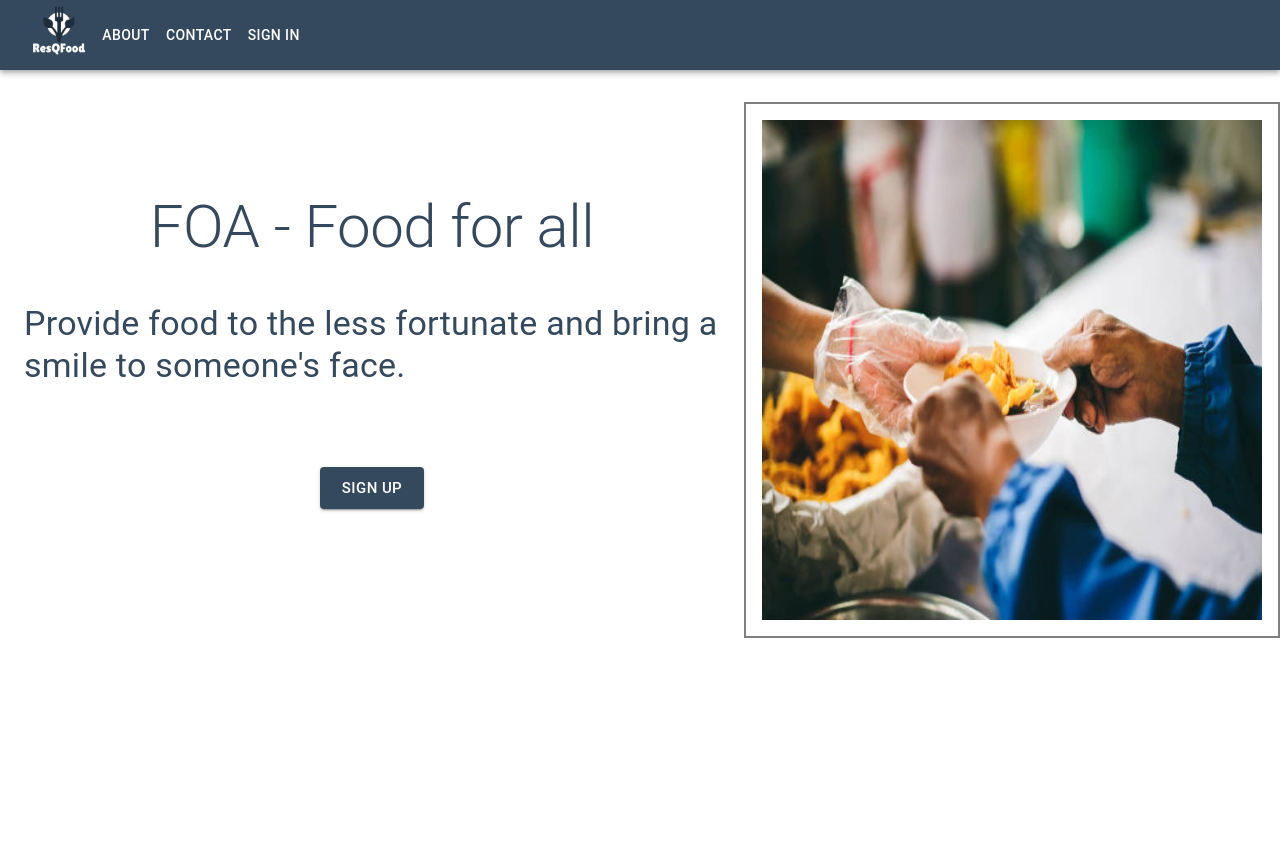
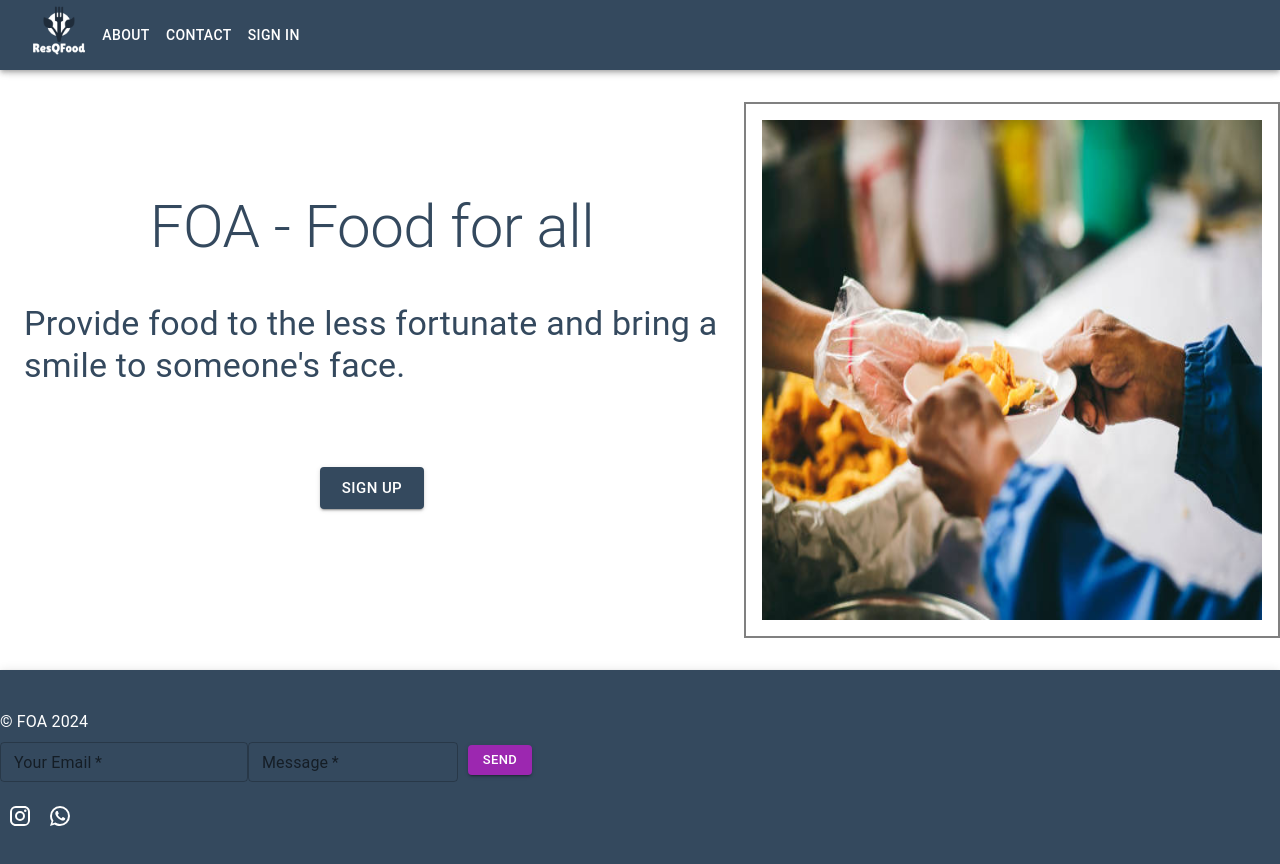
Before and after one commit to Njambi-M/FoA, a React (Create React App) app: page / in a window 1280 px wide. Shown: the top 864 px of the page. Before the commit the page ends 800 px from the top, so only its background shows below. Built offline with nearby package versions, Linux system fonts and the light colour scheme.

Commit message:
feat: add footer to home page

```diff
--- /dev/null
+++ b/src/components/Footer.tsx
@@ -0,0 +1,63 @@
+import * as React from 'react';
+import AppBar from '@mui/material/AppBar';
+import Toolbar from '@mui/material/Toolbar';
+import Container from '@mui/material/Container';
+import Button from '@mui/material/Button';
+import Box from '@mui/material/Box';
+import { IconButton, TextField, Typography} from '@mui/material';
+import InstagramIcon from '@mui/icons-material/Instagram';
+import WhatsAppIcon from '@mui/icons-material/WhatsApp';
+function Footer() {
+    const handleSubmit = (event: { preventDefault: () => void; }) => {
+        event.preventDefault();
+    };
+  return (
+    <AppBar position="static" color="primary">
+            <Box display="flex" alignItems="centre" flexDirection={'column'}>
+                <Box marginBottom={5} marginTop={5} alignItems="center">
+                    <Typography variant="body1" color="inherit">
+                        © FOA 2024
+                    </Typography>
+                <Box display="flex">
+                <form onSubmit={handleSubmit} style={{ display: 'flex', alignItems: 'center', marginBottom: '10px' }}>
+                    <TextField
+                        type="email"
+                        label="Your Email"
+                        id ="outlined-basic"
+                        variant="outlined"
+                        size="small"
+                        margin="dense"
+                        required
+                    />
+                    <TextField
+                        label="Message"
+                        id ="outlined-basic"
+                        multiline
+                        rows={1}
+                        variant="outlined"
+                        size="small"
+                        margin="dense"
+                        required
+                    />
+                    <Button type="submit" variant="contained" color="secondary" size="small" style={{ marginLeft: '10px' }}>
+                        Send
+                    </Button>
+                </form>
+
+                </Box>
+
+                <Box>
+                    <IconButton color="inherit" href="#">
+                        <InstagramIcon />
+                    </IconButton>
+                    <IconButton color="inherit" href="#">
+                        <WhatsAppIcon />
+                    </IconButton>
+                </Box>
+                </Box>
+            </Box>
+        </AppBar>
+  );
+}
+
+export default Footer;
--- a/src/pages/LandingPage.tsx
+++ b/src/pages/LandingPage.tsx
@@ -3,6 +3,7 @@ import Box from '@mui/material/Box';
 import image1 from "../images/image1.jpg";
 import { Button, Typography } from "@mui/material";
 import { GifBoxTwoTone } from "@mui/icons-material";
+import Footer from "../components/Footer";
 
 const LandingPage = () =>{
     return(
@@ -34,6 +35,7 @@ const LandingPage = () =>{
       <img src={image1} alt="feeding the hungry" style={{ width: "500px", height: "500px" }}/>
     </Box>
     </Box>
+    <Footer/>
 
         </>
 
```
